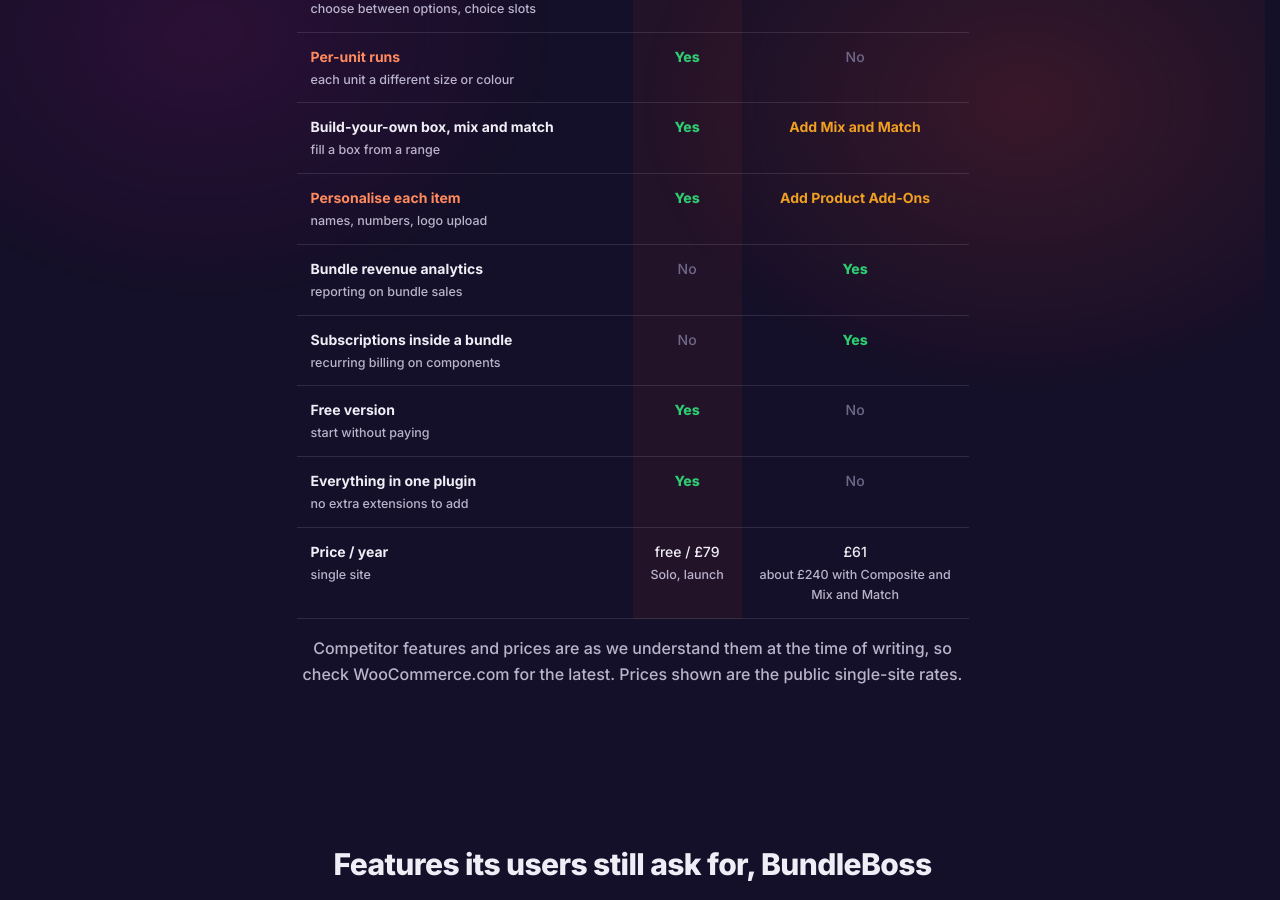
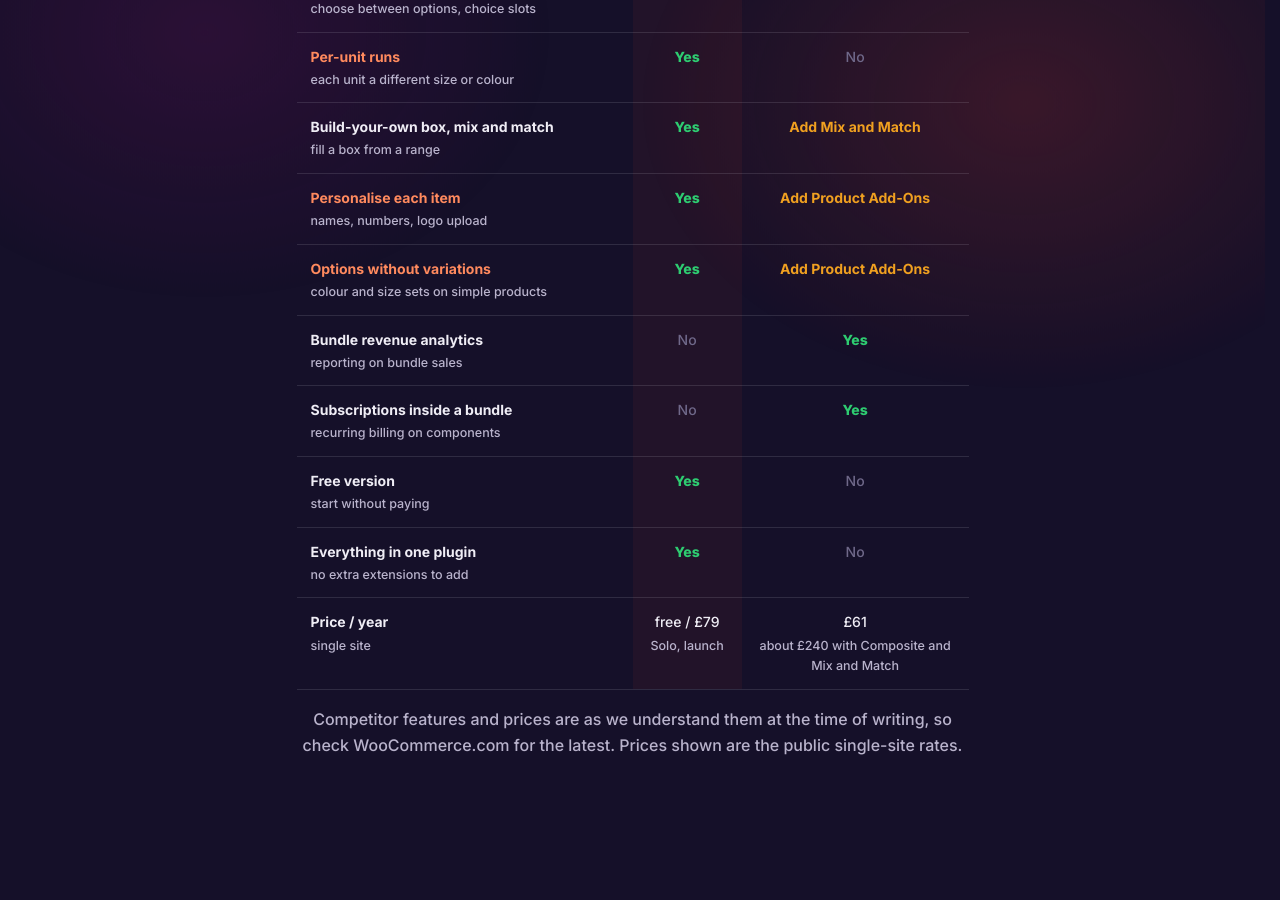
Before and after one commit to BundleBoss/website, a Jekyll site: the page woocommerce-product-bundles-alternative/index.html, which Jekyll copies as it is, in a window 1280 px wide and 900 px high, scrolled down 2838 px. Built offline with Jekyll 4.4.1, drawn with Linux system fonts in a browser that asks for light colours.

Commit message:
Compare pages: add the options-without-variations row to the three bundle-alternative tables

```diff
--- a/product-bundle-builder-alternative/index.html
+++ b/product-bundle-builder-alternative/index.html
@@ -130,6 +130,11 @@
         <td class="n">No</td>
       </tr>
       <tr>
+        <td><a href="/woocommerce-product-options/">Options without variations</a><small>colour and size sets on simple products</small></td>
+        <td class="y">Yes<small>Pro</small></td>
+        <td class="n">No</td>
+      </tr>
+      <tr>
         <td>Buy X get Y deals<small>buy two get one free</small></td>
         <td class="y">Yes<small>Pro</small></td>
         <td class="y">Yes</td>
--- a/woocommerce-product-bundles-alternative/index.html
+++ b/woocommerce-product-bundles-alternative/index.html
@@ -139,6 +139,11 @@
         <td class="p">Add Product Add-Ons</td>
       </tr>
       <tr>
+        <td><a href="/woocommerce-product-options/">Options without variations</a><small>colour and size sets on simple products</small></td>
+        <td class="y">Yes</td>
+        <td class="p">Add Product Add-Ons</td>
+      </tr>
+      <tr>
         <td>Bundle revenue analytics<small>reporting on bundle sales</small></td>
         <td class="n">No</td>
         <td class="y">Yes</td>
--- a/wpc-product-bundles-alternative/index.html
+++ b/wpc-product-bundles-alternative/index.html
@@ -124,6 +124,11 @@
         <td class="n">No</td>
       </tr>
       <tr>
+        <td><a href="/woocommerce-product-options/">Options without variations</a><small>colour and size sets on simple products</small></td>
+        <td class="y">Yes</td>
+        <td class="p">Add-on plugin</td>
+      </tr>
+      <tr>
         <td>Choice slots with rules<small>guided pick-one builder</small></td>
         <td class="y">Yes</td>
         <td class="p">Partial</td>
```
